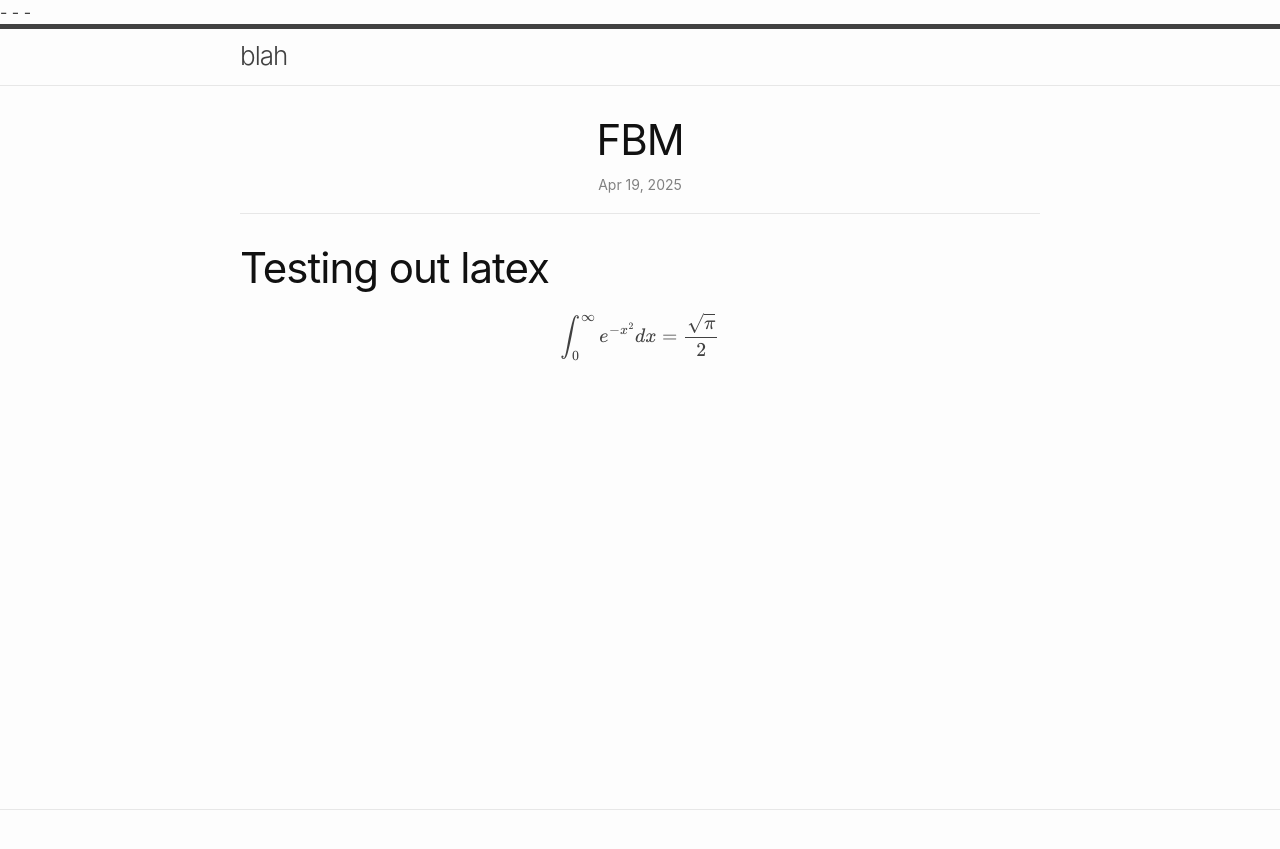
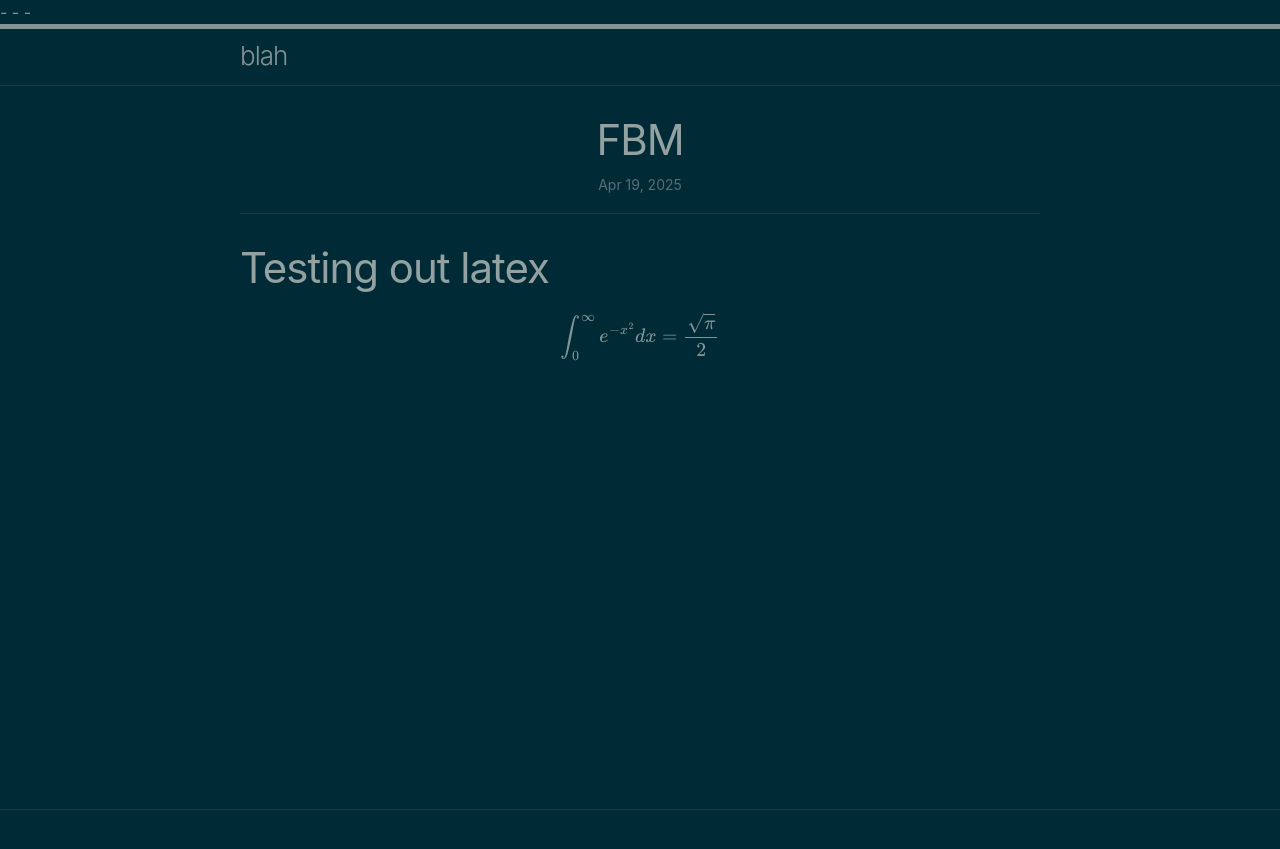
Before and after one commit to alecheckert/blah, a Jekyll site: the page built from _posts/2025-04-19-fbm.md, in a window 1280 px wide. Shown: the top 849 px of the page. Built offline with Jekyll 4.4.1, drawn with Linux system fonts in a browser that asks for light colours; our own code applies the rules of GitHub Pages for plain Markdown files.

Commit message:
solarized-dark skin?

```diff
--- a/_config.yml
+++ b/_config.yml
@@ -1 +1,3 @@
 theme: minima
+minima:
+  skin: solarized-dark
```
